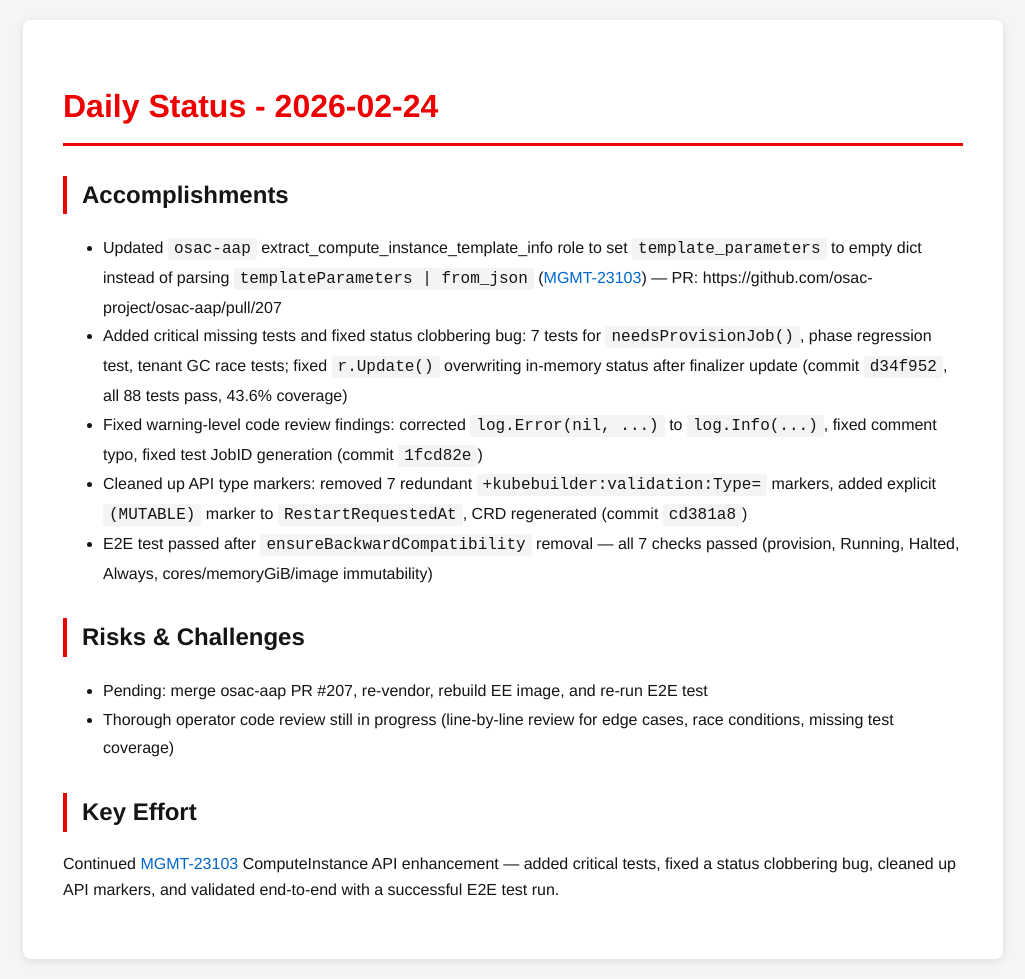
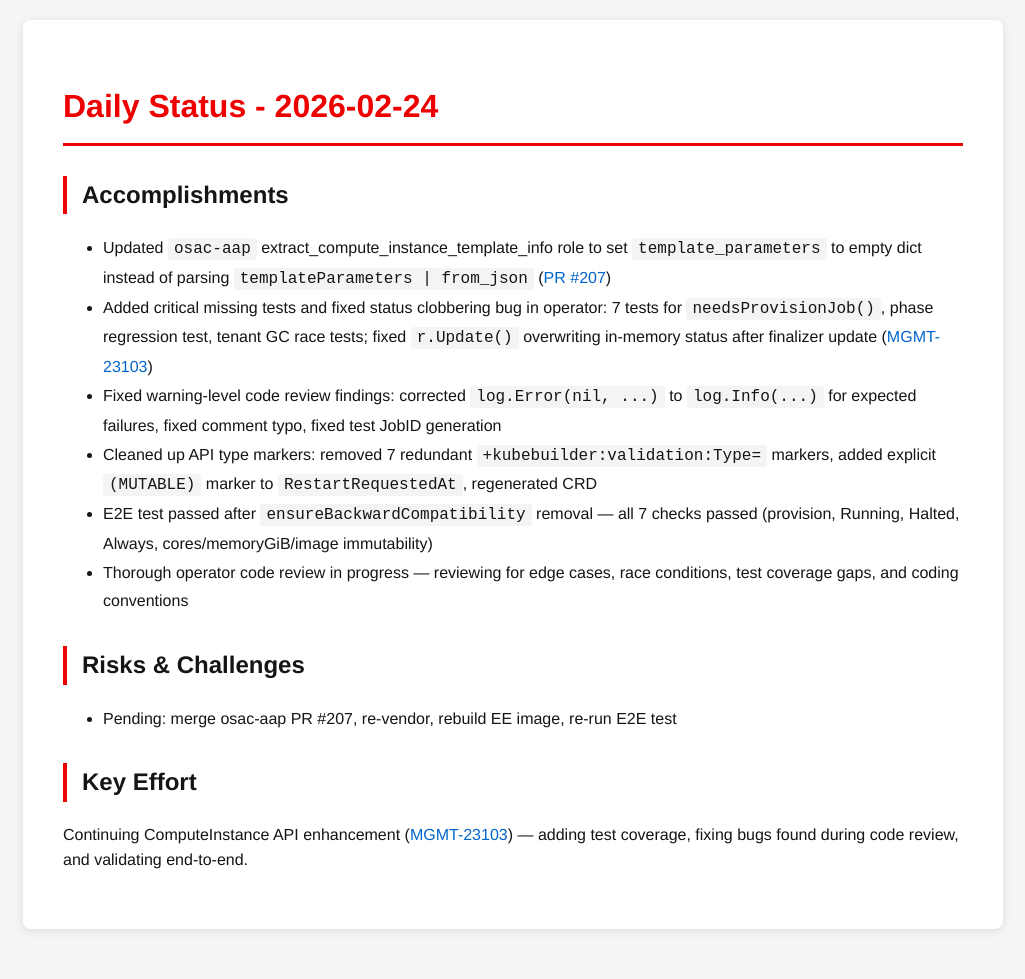
Before and after one commit to tzvatot/daily-status, a Jekyll site: the page built from 2026-02-24.md, in a window 1280 px wide. Shown: the whole page, without its empty margins (127-1152 px from the left). Built offline with Jekyll 4.4.1, drawn with Linux system fonts in a browser that asks for light colours; after the commit the page ends 949 px from its top, so only the background shows below that.

Commit message:
Daily status update - 2026-02-24

```diff
--- a/2026-02-24.md
+++ b/2026-02-24.md
@@ -7,15 +7,15 @@ date: 2026-02-24
 # Daily Status - 2026-02-24
 
 ## Accomplishments
-- Updated `osac-aap` extract_compute_instance_template_info role to set `template_parameters` to empty dict instead of parsing `templateParameters | from_json` ([MGMT-23103](https://issues.redhat.com/browse/MGMT-23103)) — PR: https://github.com/osac-project/osac-aap/pull/207
-- Added critical missing tests and fixed status clobbering bug: 7 tests for `needsProvisionJob()`, phase regression test, tenant GC race tests; fixed `r.Update()` overwriting in-memory status after finalizer update (commit `d34f952`, all 88 tests pass, 43.6% coverage)
-- Fixed warning-level code review findings: corrected `log.Error(nil, ...)` to `log.Info(...)`, fixed comment typo, fixed test JobID generation (commit `1fcd82e`)
-- Cleaned up API type markers: removed 7 redundant `+kubebuilder:validation:Type=` markers, added explicit `(MUTABLE)` marker to `RestartRequestedAt`, CRD regenerated (commit `cd381a8`)
+- Updated `osac-aap` extract_compute_instance_template_info role to set `template_parameters` to empty dict instead of parsing `templateParameters | from_json` ([PR #207](https://github.com/osac-project/osac-aap/pull/207))
+- Added critical missing tests and fixed status clobbering bug in operator: 7 tests for `needsProvisionJob()`, phase regression test, tenant GC race tests; fixed `r.Update()` overwriting in-memory status after finalizer update ([MGMT-23103](https://issues.redhat.com/browse/MGMT-23103))
+- Fixed warning-level code review findings: corrected `log.Error(nil, ...)` to `log.Info(...)` for expected failures, fixed comment typo, fixed test JobID generation
+- Cleaned up API type markers: removed 7 redundant `+kubebuilder:validation:Type=` markers, added explicit `(MUTABLE)` marker to `RestartRequestedAt`, regenerated CRD
 - E2E test passed after `ensureBackwardCompatibility` removal — all 7 checks passed (provision, Running, Halted, Always, cores/memoryGiB/image immutability)
+- Thorough operator code review in progress — reviewing for edge cases, race conditions, test coverage gaps, and coding conventions
 
 ## Risks & Challenges
-- Pending: merge osac-aap PR #207, re-vendor, rebuild EE image, and re-run E2E test
-- Thorough operator code review still in progress (line-by-line review for edge cases, race conditions, missing test coverage)
+- Pending: merge osac-aap PR #207, re-vendor, rebuild EE image, re-run E2E test
 
 ## Key Effort
-Continued [MGMT-23103](https://issues.redhat.com/browse/MGMT-23103) ComputeInstance API enhancement — added critical tests, fixed a status clobbering bug, cleaned up API markers, and validated end-to-end with a successful E2E test run.
+Continuing ComputeInstance API enhancement ([MGMT-23103](https://issues.redhat.com/browse/MGMT-23103)) — adding test coverage, fixing bugs found during code review, and validating end-to-end.
```
